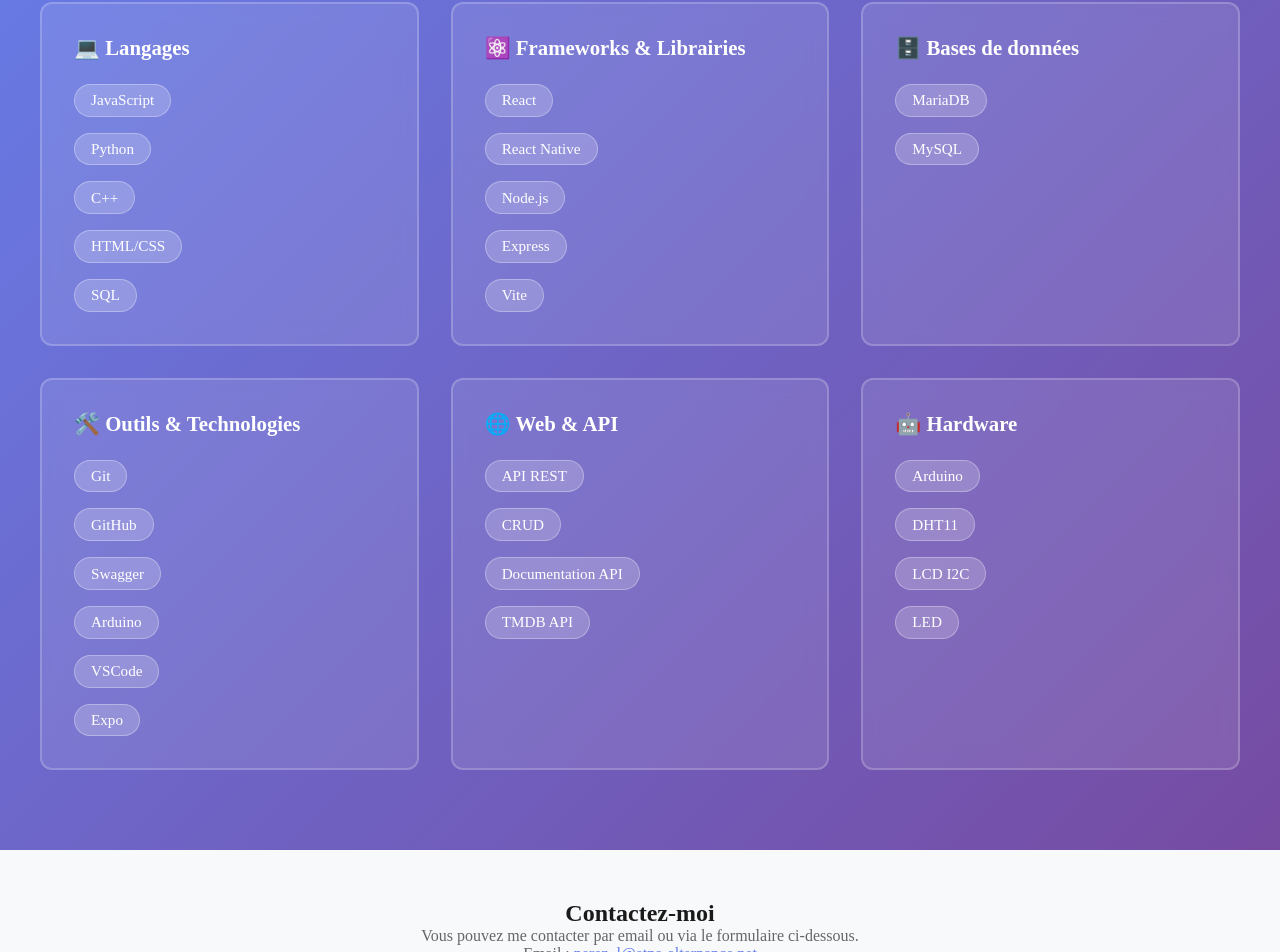
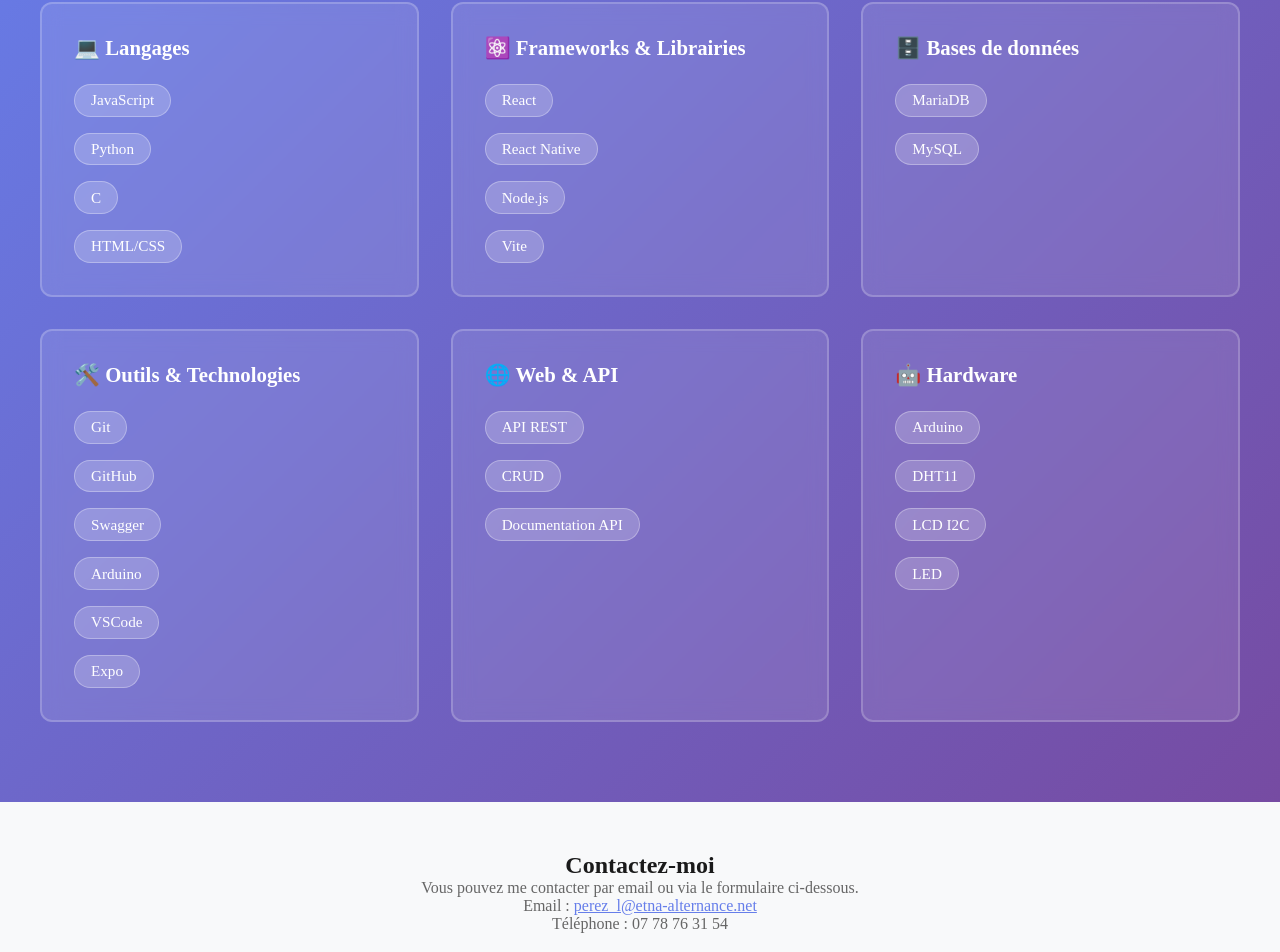
Before and after one commit to przlelia-art/Portfolio, a React (Vite) app: page / in a window 1280 px wide. Shown: the part 2051-3003 px from the top of the page. Built offline with nearby package versions, Linux system fonts and the light colour scheme.

Commit message:
fix: correction of my skills at the level web and api, langages and frameworks & librairies

```diff
--- a/src/components/Skills.jsx
+++ b/src/components/Skills.jsx
@@ -84,13 +84,13 @@ function Skills() {
       id: 1,
       category: "💻 Langages",
       icon: "💻",
-      skills: ["JavaScript", "Python", "C++", "HTML/CSS", "SQL"]
+      skills: ["JavaScript", "Python", "C", "HTML/CSS"]
     },
     {
       id: 2,
       category: "⚛️ Frameworks & Librairies",
       icon: "⚛️",
-      skills: ["React", "React Native", "Node.js", "Express", "Vite"]
+      skills: ["React", "React Native", "Node.js", "Vite"]
     },
     {
       id: 3,
@@ -108,7 +108,7 @@ function Skills() {
       id: 5,
       category: "🌐 Web & API",
       icon: "🌐",
-      skills: ["API REST", "CRUD", "Documentation API", "TMDB API"]
+      skills: ["API REST", "CRUD", "Documentation API"]
     },
     {
       id: 6,
```
